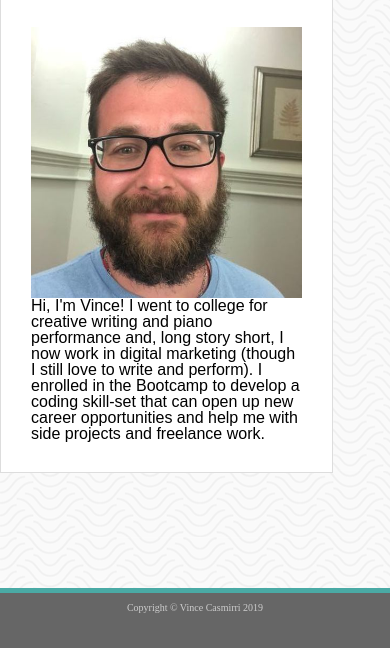
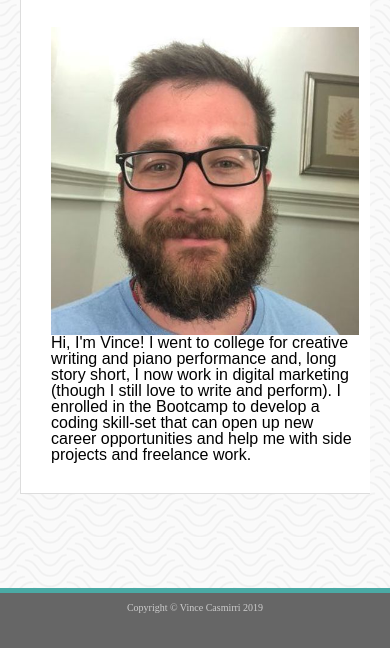
Before and after one commit to vcasmirri/Responsive-Portfolio, a plain HTML site: page index.html in a window 390 px wide. Shown: the part 196-844 px from the top of the page. Drawn offline with Linux system fonts and the light colour scheme.

Commit message:
Added CSS responsiveness for screens max-width 768px.

```diff
--- a/assets/css/style.css
+++ b/assets/css/style.css
@@ -76,12 +76,12 @@ a {
 
 /* Styles content in main body */
 
-
 #content-box {
     background-color: #fff;
 	padding: 30px;
     border: 1px solid #ddd;
     float: left;
+    margin: 0 0 40px 0;
 }
 
 h1 {
@@ -218,6 +218,11 @@ textarea {
     #content-box {
         width: 70%;
         margin-left: 20px;
+        margin-right: 20px;
+    }
+
+    #content-wrapper {
+        margin: 0 20px 0 0;
     }
 
 }
@@ -230,15 +235,11 @@ textarea {
 
     .container {
         max-width: 768px;
-    }
-
-    #main-container {
-        padding-right: 20px;
+        width: 100%;
     }
 
     #content-box {
         width: 100%;
-        margin-right: 20px;
     }
 
 }
@@ -253,14 +254,9 @@ textarea {
         max-width: 640px;
     }
 
-    /* #main-container {
-        min-height: calc(100vh - 70px);
-    } */
-
     #content-box {
-        width: 90%;
+        width: 100%;
         box-align: center;
-        margin: 0 auto;
     }
 
     #content-box img {
--- a/index.html
+++ b/index.html
@@ -24,12 +24,16 @@
         </div>
     </header>
 
-    <div class="container" id="main-container">
+    <div id="content-wrapper">
+
+    <div class="container">
         <div id="content-box">
             <h1>About Me</h1>
             <img src="assets/images/avatar.jpg" width="200" class="profile-pic" alt="Vince Casmirri">
             <p>Hi, I'm Vince! I went to college for creative writing and piano performance and, long story short, I now work in digital marketing (though I still love to write and perform). I enrolled in the Bootcamp to develop a coding skill-set that can open up new career opportunities and help me with side projects and freelance work. </p>
         </div>
+    </div>
+
     </div>
 
     <footer>Copyright &copy; Vince Casmirri 2019</footer>
```
